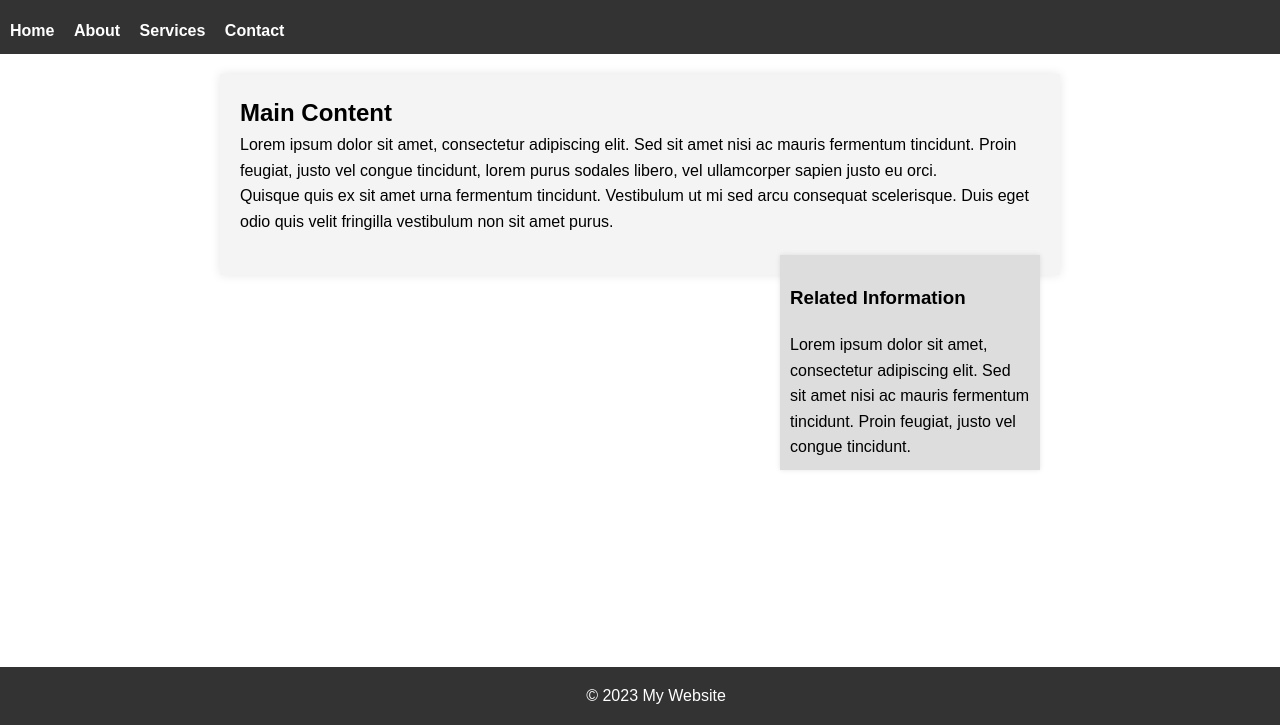
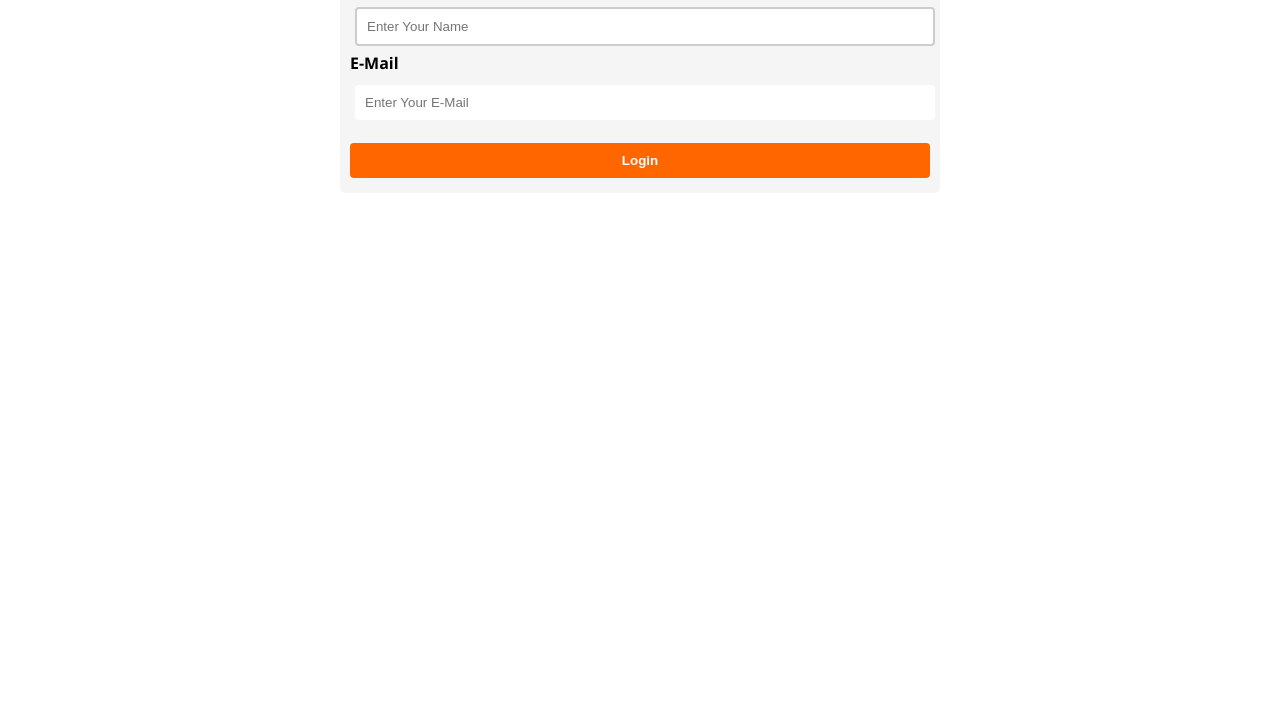
Before and after one commit to Njoxpy/Form, a plain HTML site: page index.html in a window 1280 px wide. Shown: the part 75-800 px from the top of the page. Drawn offline with Linux system fonts and the light colour scheme.

Commit message:
added basic css tyles for forms

```diff
--- a/index.html
+++ b/index.html
@@ -3,111 +3,22 @@
 <head>
     <meta charset="UTF-8">
     <meta name="viewport" content="width=device-width, initial-scale=1.0">
-    <title>Task 1</title>
-    <style>
-        /* Reset some default styles */
-        body, h1, h2, p, ul, li {
-            margin: 0;
-            padding: 0;
-        }
-
-        body {
-            font-family: 'Arial', sans-serif;
-            line-height: 1.6;
-            margin: 0;
-            padding: 0
-        }
-
-        header {
-            background-color: #333;
-            color: #fff;
-            text-align: center;
-            padding: 1em;
-        }
-
-        /* Style the navigation bar */
-        nav {
-            background-color: #333;
-            color: #fff;
-            padding: 10px;
-        }
-
-        /* Style the navigation links */
-        nav a {
-            color: #fff;
-            text-decoration: none;
-            margin-right: 15px;
-            font-weight: bold;
-        }
-
-        /* Style the navigation links on hover */
-        nav a:hover {
-            text-decoration: underline;
-        }
-
-        footer {
-            background-color: #333;
-            color: #fff;
-            text-align: center;
-            padding: 1em;
-            position: fixed;
-            bottom: 0;
-            width: 100%;
-        }
-
-        article {
-            max-width: 800px;
-            margin: 20px auto;
-            padding: 20px;
-            background-color: #f4f4f4;
-            box-shadow: 0 0 10px rgba(0, 0, 0, 0.1);
-        }
-
-        section {
-            margin-bottom: 20px;
-        }
-
-        aside {
-            float: right;
-            width: 30%;
-            margin-left: 20px;
-            background-color: #ddd;
-            padding: 10px;
-            box-shadow: 0 0 5px rgba(0, 0, 0, 0.1);
-        }
-    </style>
+    <title>Login</title>
+    <link rel="stylesheet" href="./styles/reset.css">
+    <link rel="stylesheet" href="./styles/index.css">
 </head>
 <body>
+    <section class="form">
+        <form action="">
+            <h3>Login</h3>
+            <label for="name">Full Name</label>
+            <input type="text" name="" id="" placeholder="Enter Your Name" autofocus>
 
-    <header>
-        <h1>My Article</h1>
-    </header>
+            <label for="email">E-Mail</label>
+            <input type="email" name="" id="" placeholder="Enter Your E-Mail">
 
-    <!-- Navigation Bar -->
-    <nav>
-        <a href="#">Home</a>
-        <a href="#">About</a>
-        <a href="#">Services</a>
-        <a href="#">Contact</a>
-    </nav>
-
-    <!-- Your content goes here -->
-    <article>
-        <section>
-            <h2>Main Content</h2>
-            <p>Lorem ipsum dolor sit amet, consectetur adipiscing elit. Sed sit amet nisi ac mauris fermentum tincidunt. Proin feugiat, justo vel congue tincidunt, lorem purus sodales libero, vel ullamcorper sapien justo eu orci.</p>
-            <p>Quisque quis ex sit amet urna fermentum tincidunt. Vestibulum ut mi sed arcu consequat scelerisque. Duis eget odio quis velit fringilla vestibulum non sit amet purus.</p>
-        </section>
-
-        <aside>
-            <h3>Related Information</h3>
-            <p>Lorem ipsum dolor sit amet, consectetur adipiscing elit. Sed sit amet nisi ac mauris fermentum tincidunt. Proin feugiat, justo vel congue tincidunt.</p>
-        </aside>
-    </article>
-
-    <footer>
-        <p>&copy; 2023 My Website</p>
-    </footer>
-
+            <button>Login</button>
+        </form>
+    </section>
 </body>
 </html>
--- /dev/null
+++ b/styles/index.css
@@ -0,0 +1,66 @@
+form {
+  background-color: #f5f5f5;
+  padding: 10px;
+  max-width: 600px;
+  margin: 0 auto;
+  margin-top: 10px;
+  border-radius: 5px;
+}
+
+h3 {
+  text-align: center;
+}
+
+label {
+  display: block;
+  font-weight: bold;
+  margin-bottom: 5px;
+}
+
+input,
+button {
+  padding: 10px;
+}
+
+input {
+  width: 100%;
+  outline: none;
+  border-radius: 4px;
+  border: none;
+  border: 2px solid #999;
+}
+
+button {
+  width: 100%;
+  text-align: center;
+  background-color: #ff6600;
+  border: none;
+  padding: 10px 20px;
+  margin-bottom: 5px;
+  margin-top: 5px;
+  border-radius: 4px;
+  color: white;
+  font-weight: bold;
+  margin-top: 18px;
+}
+
+button:hover {
+  background-color: #cc5200;
+  cursor: pointer;
+  transition: all 0.4s;
+}
+
+input[type="text"],
+input[type="email"] {
+  color: #a9a9a9;
+  margin: 5px;
+}
+
+input[type="text"]:focus,
+input[type="email"]:focus {
+  border: 2px solid #ccc;
+  margin: 5px;
+}
+input:valid {
+  border: #00ff00;
+}
```
Also changed, not shown: form.html (+9 -1 lines), styles/form.css (added).
